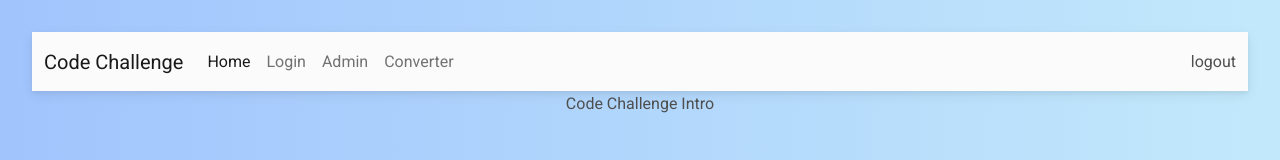
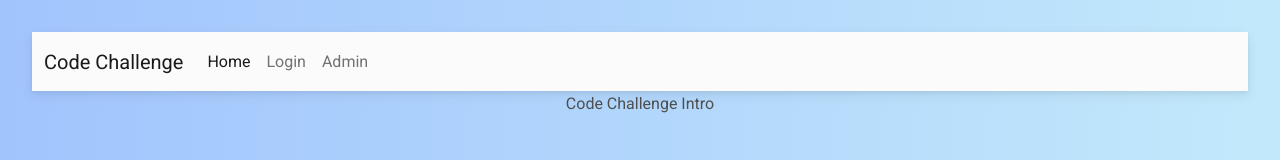
Before and after one commit to iamMikeLe/ieservis_code_challenge, a React (Vite) app in the folder fe/: page / in a window 1280 px wide. Shown: the top 160 px of the page. Built offline with nearby package versions, Linux system fonts and the light colour scheme.

Commit message:
nav logic

```diff
--- a/fe/src/components/navbar/index.tsx
+++ b/fe/src/components/navbar/index.tsx
@@ -9,15 +9,19 @@ import {
 } from "mdb-react-ui-kit";
 import { useState } from "react";
 import { Link, NavLink } from "react-router-dom";
+import { clearUserData, selectUserData } from "../../store/generalSlice";
+import { useAppDispatch, useAppSelector } from "../../store/hooks";
 
 export default function App() {
   const [openNavText, setOpenNavText] = useState(false);
+  const userData = useAppSelector(selectUserData);
+  const dispatch = useAppDispatch();
 
   const routes = [
-    { path: "/", name: "Home" },
-    { path: "/login", name: "Login" },
-    { path: "/admin/login", name: "Admin" },
-    { path: "/images-to-pdf", name: "Converter" },
+    { path: "/", name: "Home", permitted: true },
+    { path: "/login", name: "Login", permitted: !userData },
+    { path: "/admin/login", name: "Admin", permitted: !userData },
+    { path: "/images-to-pdf", name: "Converter", permitted: !!userData },
   ];
 
   return (
@@ -38,17 +42,22 @@ export default function App() {
         </MDBNavbarToggler>
         <MDBCollapse navbar open={openNavText}>
           <MDBNavbarNav className="mr-auto mb-2 mb-lg-0">
-            {routes.map((route) => (
+            {routes.map(
+              (route) =>
+                route.permitted && (
                   <MDBNavbarItem key={route.path}>
                     <NavLink className="nav-link" to={route.path}>
                       {route.name}
                     </NavLink>
                   </MDBNavbarItem>
-            ))}
+                )
+            )}
           </MDBNavbarNav>
-          <div className="nav-link" onClick={() => console.log("logout")}>
+          {userData && (
+            <div className="nav-link" onClick={() => dispatch(clearUserData())}>
               logout
             </div>
+          )}
         </MDBCollapse>
       </MDBContainer>
     </MDBNavbar>
--- a/fe/src/store/generalSlice.ts
+++ b/fe/src/store/generalSlice.ts
@@ -44,7 +44,11 @@ export const handleLoginAsync = createAsyncThunk(
 export const generalSlice = createSlice({
   name: "general",
   initialState,
-  reducers: {},
+  reducers: {
+    clearUserData: (state) => {
+      state.userData = null;
+    },
+  },
   extraReducers: (builder) => {
     builder
       .addCase(handleLoginAsync.pending, (state) => {
@@ -62,6 +66,7 @@ export const generalSlice = createSlice({
       });
   },
 });
+export const { clearUserData } = generalSlice.actions;
 
 export const selectUserData = (state: RootState) => state.general.userData;
 export const isUserDataLoading = (state: RootState) => state.general.loading;
```
Lines whose indentation alone changed are shown as unchanged.
